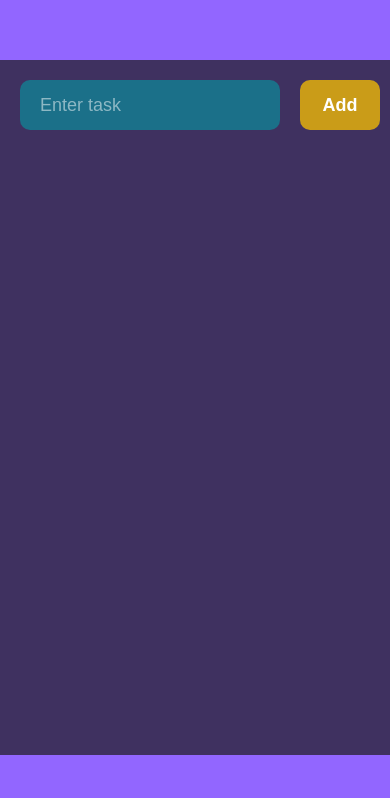
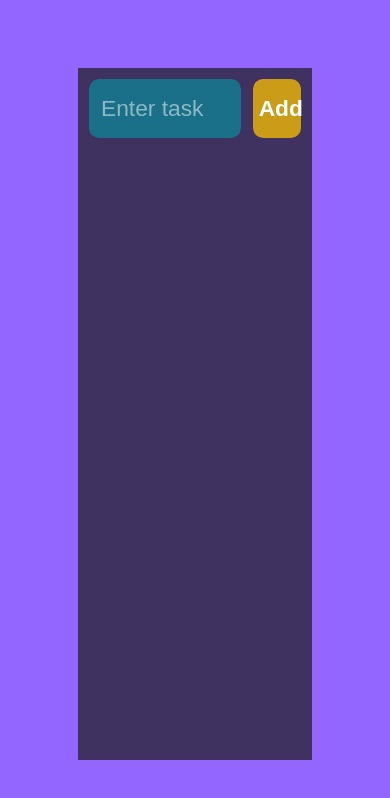
Before and after one commit to nihalpandey4/To-do-app, a React (Create React App) app in the folder client/: page / in a window 390 px wide. Shown: the top 798 px of the page. Built offline with nearby package versions, Linux system fonts and the light colour scheme.

Commit message:
mobile view perfected

```diff
--- a/client/src/components/App.css
+++ b/client/src/components/App.css
@@ -6,7 +6,7 @@ body{
 .App{
  background-color:#3f3160;
  min-height: 80vh;
- margin: 60px auto;
- width: 400px;
- padding-bottom: 20px;
+ margin: 8vh auto;
+ width: 60vmin;
+ padding-bottom: 2vh;
 }
--- a/client/src/components/ListItem.css
+++ b/client/src/components/ListItem.css
@@ -1,34 +1,35 @@
 .list{
     color: #fff;
-    width:350px;
+    width:53vmin;
     background-color:#bf07ac;
-    height:50px;
+    height:8vh;
     margin:20px auto;
     border-radius:10px;
 }
 
 .list p{
-    padding: 16px;
+    padding: 2.2vh 2.8vmin;
     position: relative;
     transition: ease-in-out;
 }
 
 .list p span{
     position:absolute;
-    right:10px;
+    right:2vmin;
+    top: 2.2vh;
     cursor:pointer;
 }
 
 .faicons{
-    margin: 0 5px;
-    font-size:15px;
+    margin: 0 2vmin;
+    font-size:2.2vh;
 }
 
 .list p input{
     background-color:transparent;
     border:0;
     color:#fff;
-    font-size:18px;
+    font-size:2.7vh;
 }
 
 .list p input:focus{
--- a/client/src/components/ToDoApp.css
+++ b/client/src/components/ToDoApp.css
@@ -1,11 +1,11 @@
 #to-do-form input {
   background-color: rgb(27, 112, 137);
   border: 0;
-  width: 220px;
-  height: 50px;
-  padding: 0 20px;
-  margin: 20px;
-  font-size: 18px;
+  width: 33vmin;
+  height: 7vh;
+  padding: 0 3vmin;
+  margin: 2.9vmin;
+  font-size: 2.7vh;
   border-radius: 10px;
   color: #fff;
 }
@@ -20,9 +20,9 @@
 }
 
 #to-do-form button {
-  height: 50px;
-  font-size: 18px;
-  width: 80px;
+  height: 7vh;
+  font-size: 2.7vh;
+  width: 12.5vmin;
   border-radius: 10px;
   border: 0;
   cursor: pointer;
```
Also changed, not shown: 1 other file (tests, documents, lock files or other folders).
